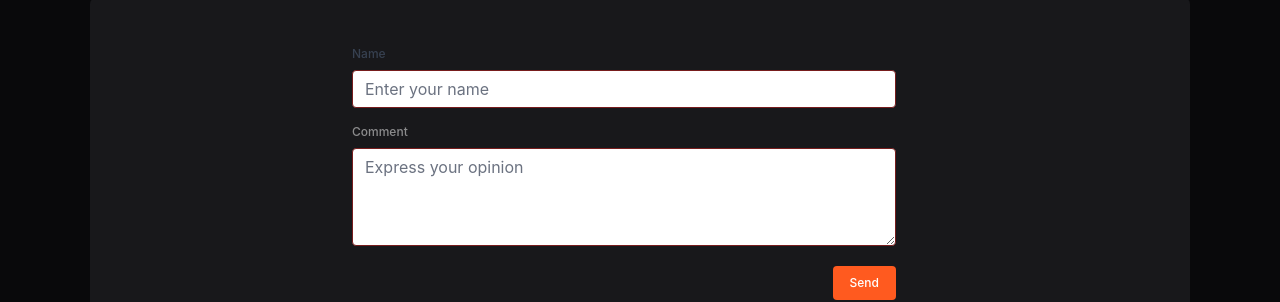
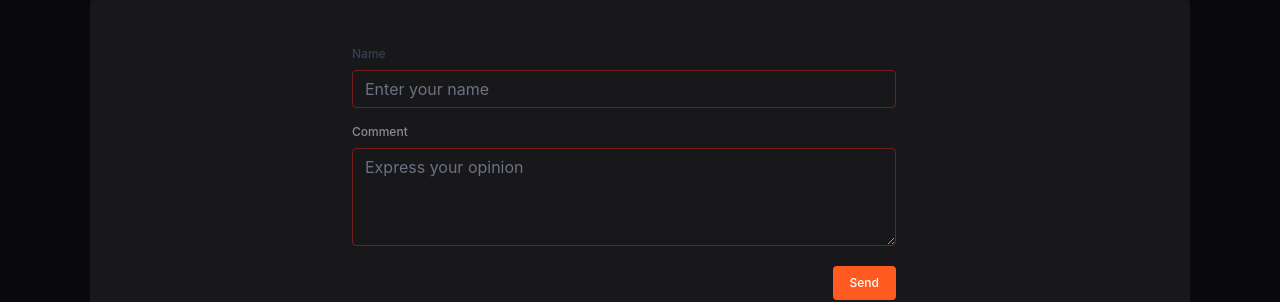
Before and after one commit to ValentijnVermeer/moviesFrontend, a React (Vite) app: page /movies/1 in a window 1280 px wide. Shown: the part 726-1028 px from the top of the page. Built offline with nearby package versions, Linux system fonts and the light colour scheme; no server answers.

Commit message:
comment form color

```diff
--- a/src/components/MovieDetails.jsx
+++ b/src/components/MovieDetails.jsx
@@ -266,7 +266,7 @@ const handleSubmit = e => {
                           Name
                         </label>
                         <input
-                          className="appearance-none border border-orange-900 rounded w-full py-2 px-3  leading-tight focus:outline-none focus:border-orange-500"
+                          className="appearance-none border border-orange-900 bg-zinc-900 rounded w-full py-2 px-3  leading-tight focus:outline-none focus:border-orange-500"
                           id="name" type="text" placeholder="Enter your name" name='author' value={comment.author}
                           onChange={HandleCommentChange} />
                       </div>
@@ -275,7 +275,7 @@ const handleSubmit = e => {
                           Comment
                         </label>
                         <textarea rows="4"
-                          className="appearance-none border border-orange-900 rounded w-full py-2 px-3 leading-tight focus:outline-none focus:border-orange-500"
+                          className="appearance-none border border-orange-900 bg-zinc-900 rounded w-full py-2 px-3 leading-tight focus:outline-none focus:border-orange-500"
                           id="comment" placeholder="Express your opinion" onChange={HandleCommentChange} name='content' value={comment.content}></textarea>
                       </div>
                       <div className="flex justify-end">
```
